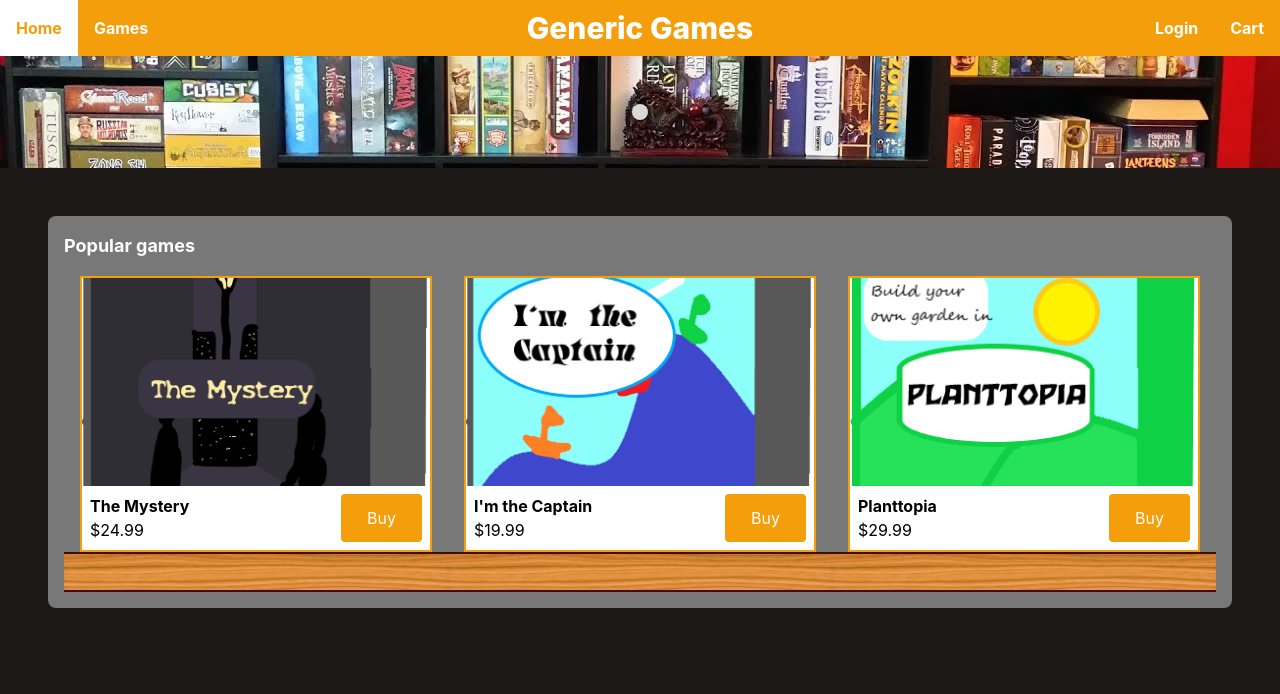
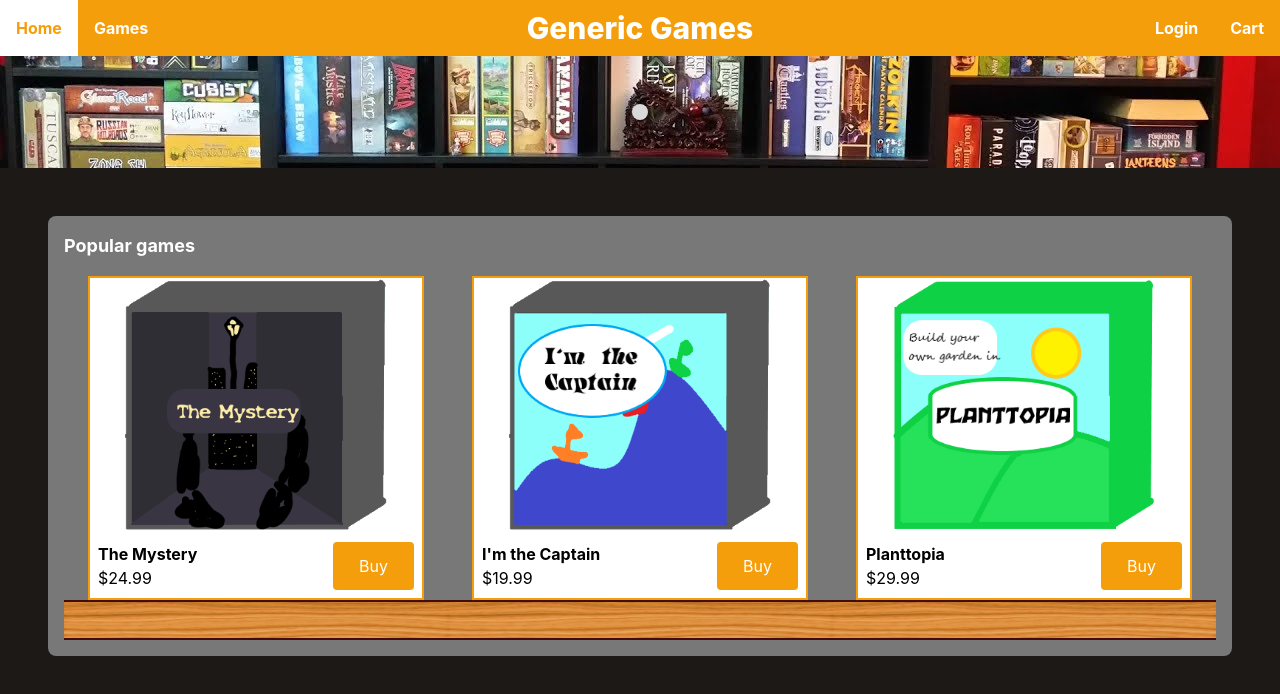
Before and after one commit to parslie/webbu-hackathon-24, a React (Create React App) app: page /#/ in a window 1280 px wide. Shown: the top 694 px of the page. Built offline with nearby package versions, Linux system fonts and the light colour scheme.

Commit message:
Fix sizing on game thumbnails

```diff
--- a/src/components/GameCard.tsx
+++ b/src/components/GameCard.tsx
@@ -10,9 +10,9 @@ function GameCard({ data }: { data: Game }) {
   return (
     <>
       <div className="overflow-hidden">
-        <div className="mx-4 mt-4 bg-white border-amber-500 border-2">
+        <div className="mx-6 mt-4 bg-white border-amber-500 border-2">
           <img
-            className="object-cover w-full h-52"
+            className="object-contain w-full h-64"
             alt="Box art"
             src={data.image}
           />
```
